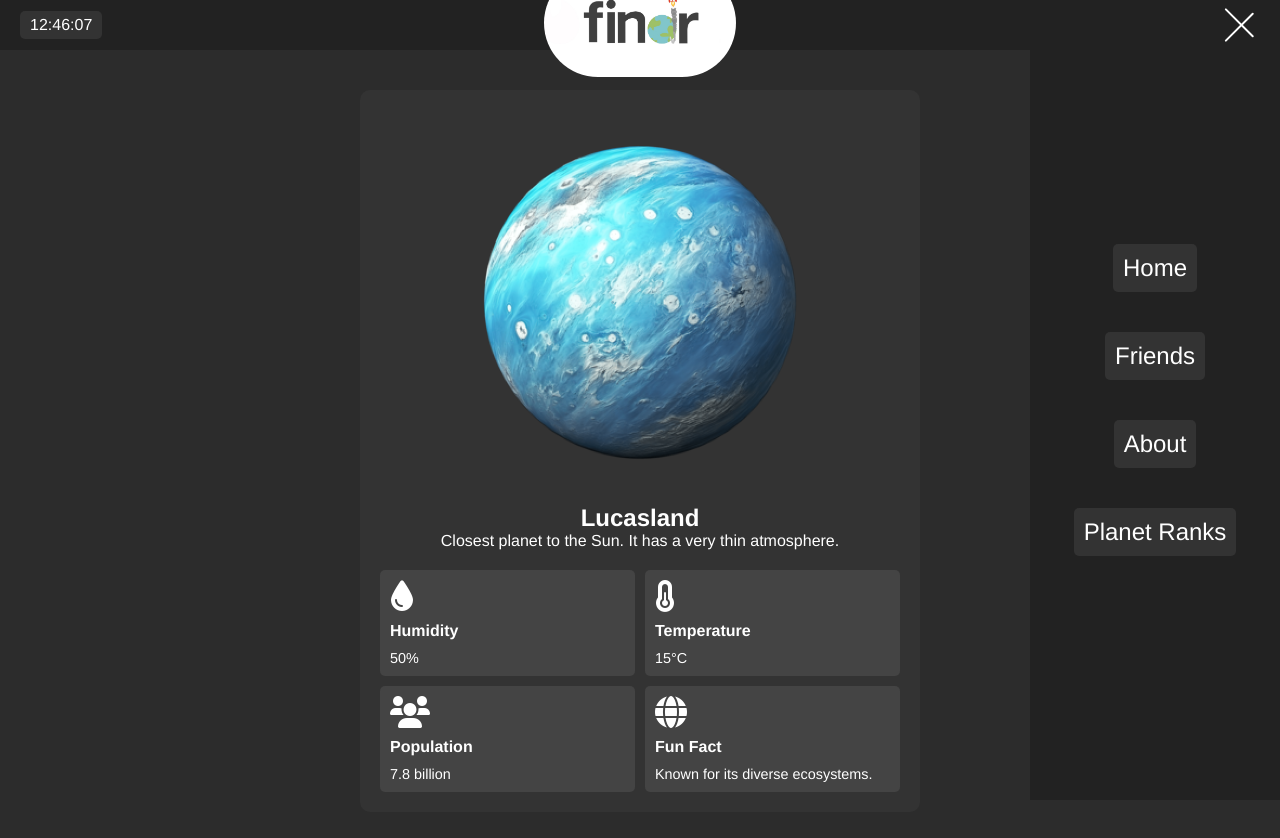
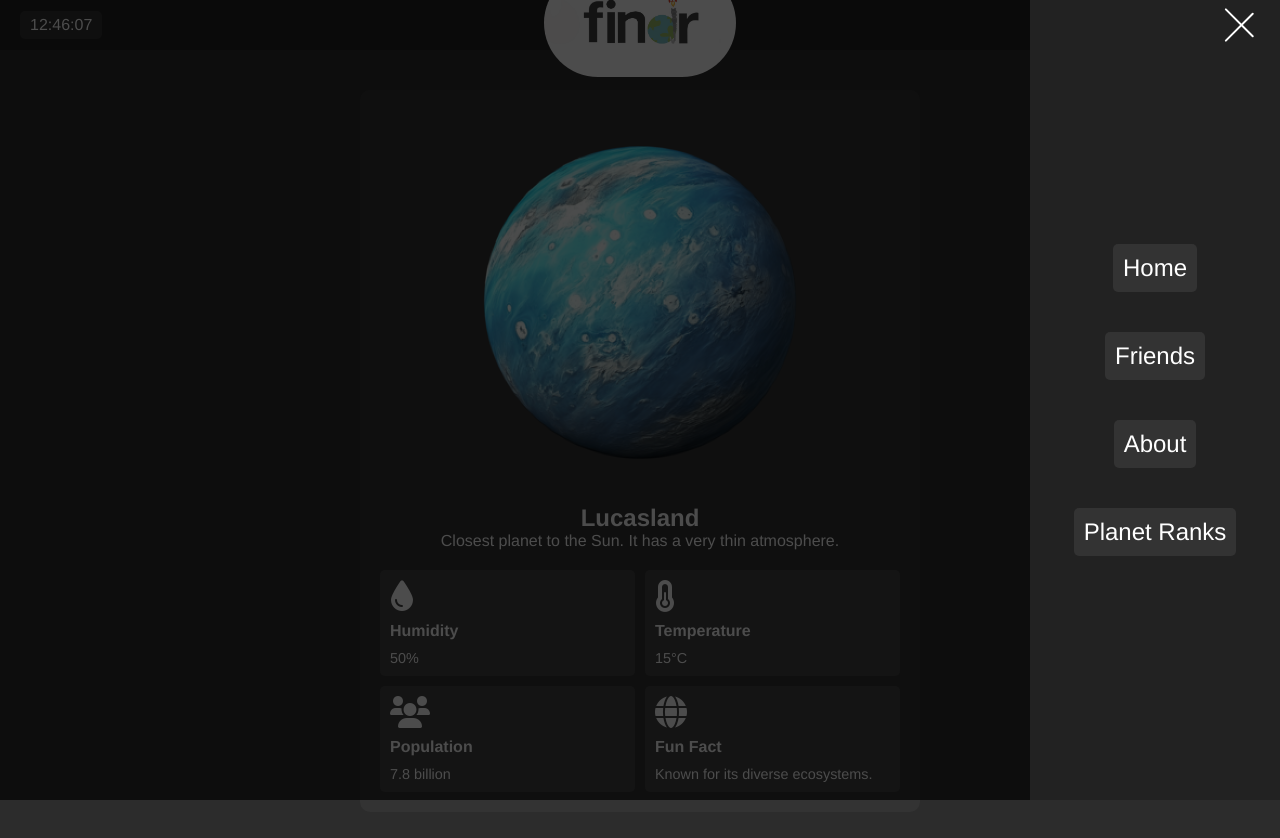
Before and after one commit to evanautianle/HACKATHON2024-print-Hello-World-, a plain HTML site: page FindrJS/Findr.html in a window 1280 px wide. Both pictures are taken after a click on the element 1240 px from the left and 25 px from the top of the page. Drawn offline with nearby package versions, Linux system fonts and the light colour scheme.

Commit message:
darken effect

```diff
--- a/FindrJS/Findr.css
+++ b/FindrJS/Findr.css
@@ -4,6 +4,35 @@
     padding: 0;
     box-sizing: border-box;
 }
+
+.darken {
+    position: fixed;
+    top: 0;
+    left: 0;
+    width: 100%;
+    height: 100%;
+    background-color: rgba(0, 0, 0, 0.7); /* Adjust the opacity to your preference */
+    z-index: 998; /* Ensure it is below the menu */
+    pointer-events: none; /* Allow interactions to pass through to underlying elements */
+}
+
+#darken-overlay {
+    position: fixed;
+    top: 0;
+    left: 0;
+    width: 100%;
+    height: 100%;
+    background: rgba(0, 0, 0, 0.5); /* Semi-transparent black */
+    visibility: hidden;
+    z-index: 998;
+}
+
+#darken-overlay.darken {
+    display: block;
+    background-color: rgba(0, 0, 0, 0.7); /* Adjust the opacity to your preference */
+    visibility: visible;
+}
+
 
 body {
     font-family: 'Arimo', Arial, sans-serif;
@@ -145,8 +174,15 @@ img {
     width: 40px;
     height: 30px;
     cursor: pointer;
+<<<<<<< Updated upstream
     position: relative;
     z-index: 1000;
+=======
+    position: absolute;
+    top: 20px;
+    right: 20px;
+    z-index: 1001;
+>>>>>>> Stashed changes
 }
 
 .hamburger-menu .bar {
--- a/FindrJS/Findr.html
+++ b/FindrJS/Findr.html
@@ -68,6 +68,7 @@
         </div>
     </div>
     <script src="Main.js"></script>
+    <div id="darken-overlay"></div>
 </body>
 
 </html>
--- a/FindrJS/Main.js
+++ b/FindrJS/Main.js
@@ -1,5 +1,8 @@
 document.addEventListener('DOMContentLoaded', () => {
     const countdownElement = document.getElementById('timer');
+    const hamburgerMenu = document.getElementById('hamburger-menu');
+    const menu = document.getElementById('menu');
+    const darkenOverlay = document.getElementById('darken-overlay');
 
     // Calculate the target time
     function calculateTargetTime() {
@@ -38,12 +41,11 @@ document.addEventListener('DOMContentLoaded', () => {
     const countdownInterval = setInterval(updateCountdown, 1000);
     updateCountdown(); // Initial call to display immediately
 
-    const hamburgerMenu = document.getElementById('hamburger-menu');
-    const menu = document.getElementById('menu');
-
+    // Opens the hamburger menu
     hamburgerMenu.addEventListener('click', () => {
         hamburgerMenu.classList.toggle('open');
         menu.classList.toggle('show');
+        darkenOverlay.classList.toggle('darken'); // Add or remove the darken class
     });
 
     let startX;
```
